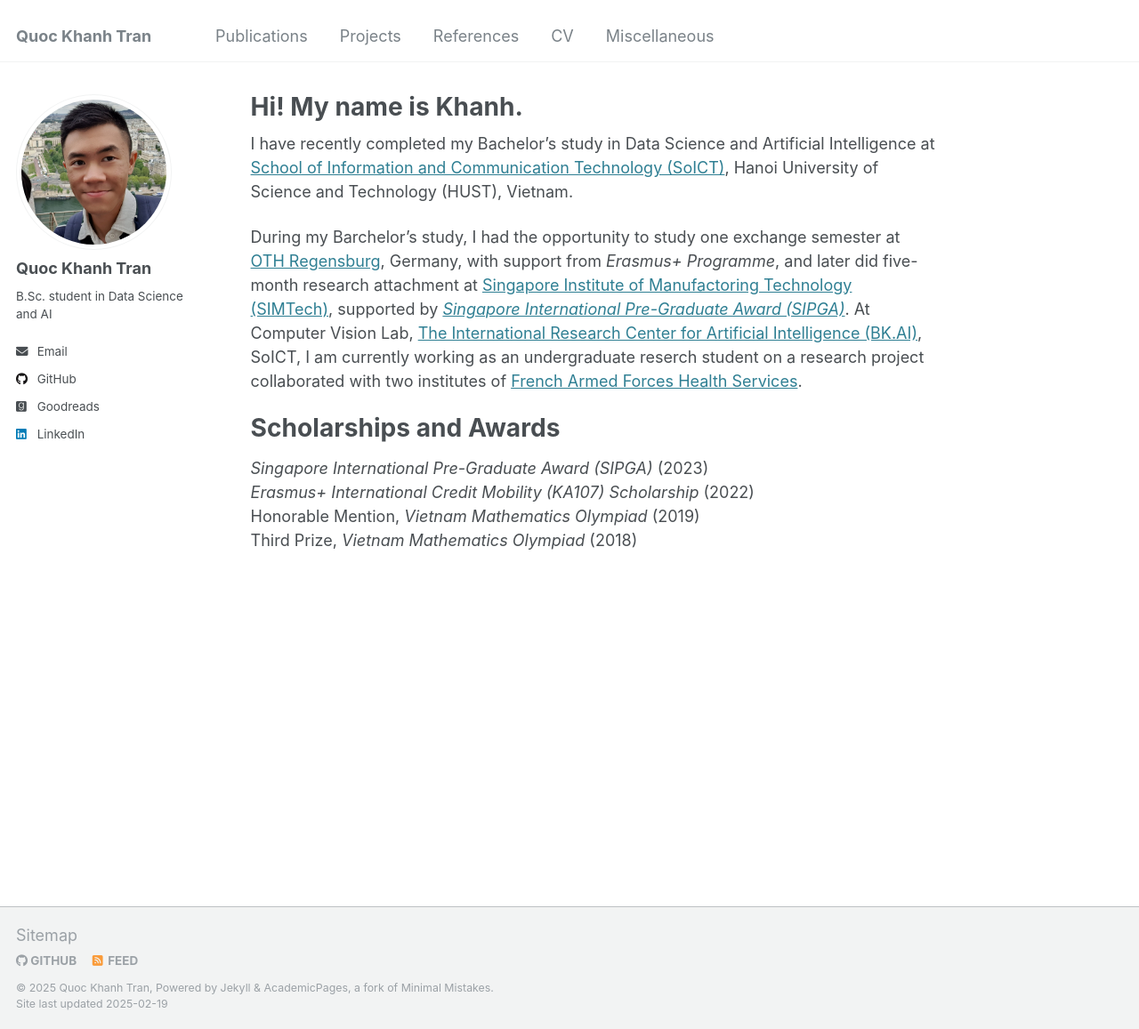
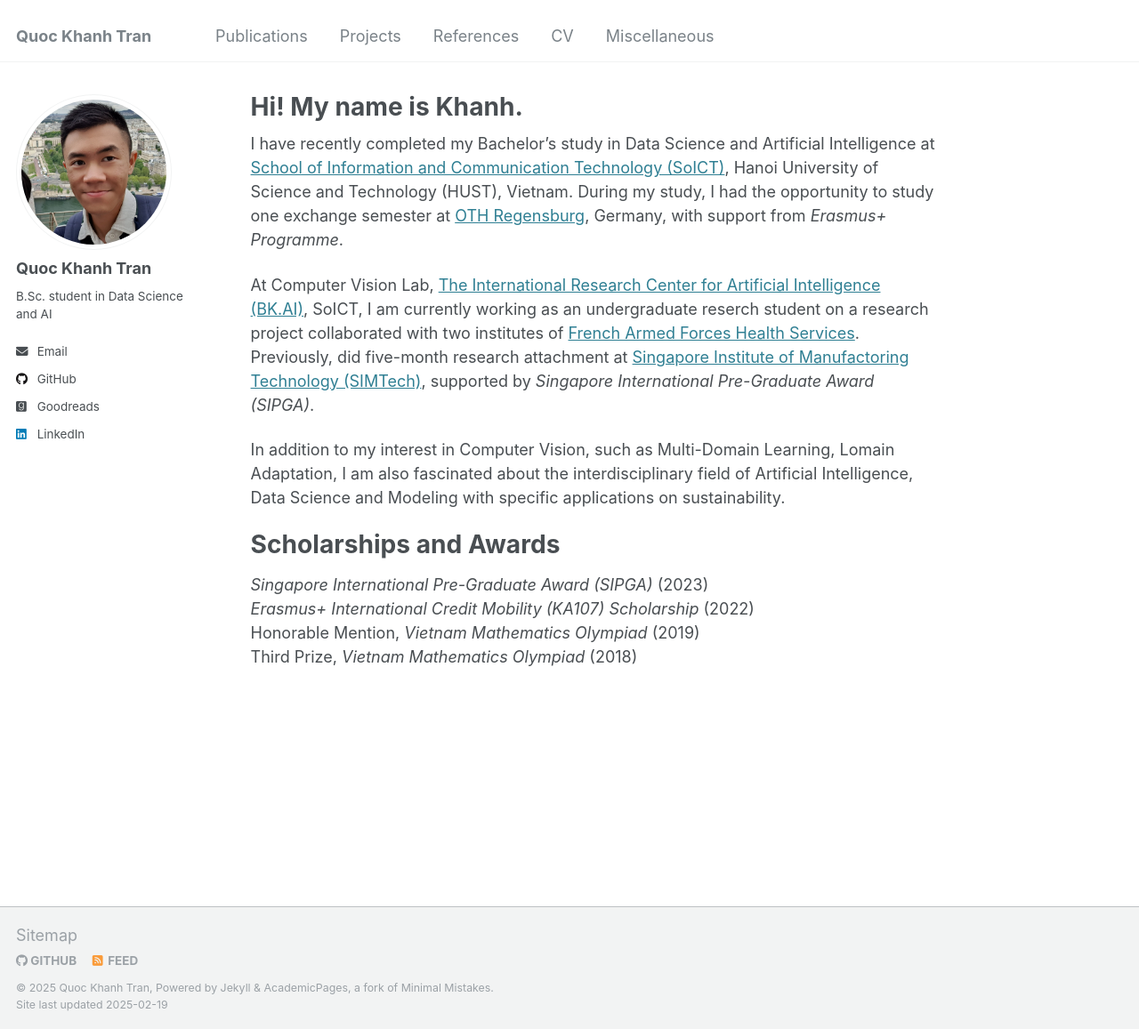
Before and after one commit to khanhtrq/khanhtrq.github.io, a Jekyll site: the page built from _pages/about.md, in a window 1280 px wide and 1157 px high. Shown: the whole window at 89% size. Built offline with Jekyll 4.4.1, drawn with Linux system fonts in a browser that asks for light colours.

Commit message:
update about

```diff
--- a/_pages/about.md
+++ b/_pages/about.md
@@ -7,11 +7,11 @@ redirect_from:
   - /about.html
 ---
 
-I have recently completed my Bachelor's study in Data Science and Artificial Intelligence at [School of Information and Communication Technology (SoICT)](https://soict.hust.edu.vn/en/), Hanoi University of Science and Technology (HUST), Vietnam.
+I have recently completed my Bachelor's study in Data Science and Artificial Intelligence at [School of Information and Communication Technology (SoICT)](https://soict.hust.edu.vn/en/), Hanoi University of Science and Technology (HUST), Vietnam. During my study, I had the opportunity to study one exchange semester at [OTH Regensburg](https://www.oth-regensburg.de/en/), Germany, with support from *Erasmus+ Programme*.
 
-During my Barchelor's study, I had the opportunity to study one exchange semester at [OTH Regensburg](https://www.oth-regensburg.de/en/), Germany, with support from *Erasmus+ Programme*, and later did five-month research attachment at [Singapore Institute of Manufactoring Technology (SIMTech)](https://www.a-star.edu.sg/simtech), supported by [*Singapore International Pre-Graduate Award (SIPGA)*](https://www.a-star.edu.sg/Scholarships/for-undergraduate-studies/singapore-international-pre-graduate-award-sipga). At Computer Vision Lab, [The International Research Center for Artificial Intelligence (BK.AI)](https://bkai.ai/), SoICT, I am currently working as an undergraduate reserch student on a research project collaborated with two institutes of [French Armed Forces Health Services](https://www.defense.gouv.fr/sante).
+At Computer Vision Lab, [The International Research Center for Artificial Intelligence (BK.AI)](https://bkai.ai/), SoICT, I am currently working as an undergraduate reserch student on a research project collaborated with two institutes of [French Armed Forces Health Services](https://www.defense.gouv.fr/sante). Previously, did five-month research attachment at [Singapore Institute of Manufactoring Technology (SIMTech)](https://www.a-star.edu.sg/simtech), supported by *Singapore International Pre-Graduate Award (SIPGA)*.
 
-
+In addition to my interest in Computer Vision, such as Multi-Domain Learning, Lomain Adaptation, I am also fascinated about the interdisciplinary field of Artificial Intelligence, Data Science and Modeling with specific applications on sustainability.
 
 Scholarships and Awards
 ======
@@ -21,6 +21,13 @@ Honorable Mention, *Vietnam Mathematics Olympiad* (2019)
 Third Prize, *Vietnam Mathematics Olympiad* (2018)
 
 <!-- Terms:
+
+I want to write about my passion, patience, to go beyond here. I had the ideas when taking shower, but right now, my mind seems to be tired. I need take to think about it.
+
+During my Barchelor's study, I had the opportunity to study one exchange semester at [OTH Regensburg](https://www.oth-regensburg.de/en/), Germany, with support from *Erasmus+ Programme*, and
+
+[How about writing about my research experience in modeling here?] In addtion to my expertise in Computer Vision, e.g. multi-domain learning, domain adaptation, multi-view action recognition, I also had research experiecne in agent-based modeling?
+
 - Undergraduate research student
 
 To mention:
```
